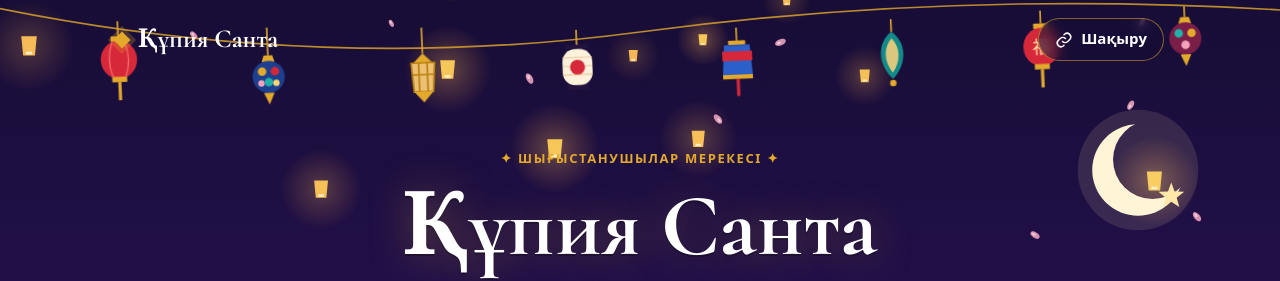
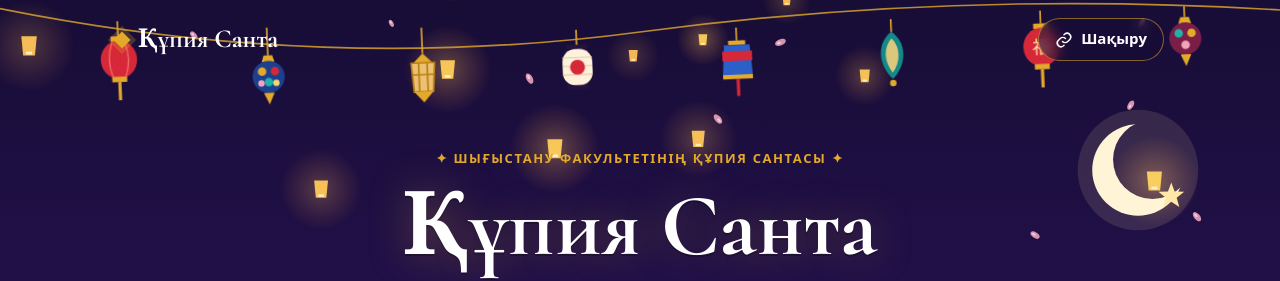
Before and after one commit to hankfm371-boop/qupiya-santa, a plain HTML site: page index.html in a window 1280 px wide. Shown: the top 281 px of the page. Drawn offline with nearby package versions, Linux system fonts and the light colour scheme; no server answers.

Commit message:
Hero eyebrow: Шығыстану факультетінің Құпия Сантасы
Co-Authored-By: Claude Opus 5.5 <noreply@anthropic.com>

```diff
--- a/index.html
+++ b/index.html
@@ -310,7 +310,7 @@ img{max-width:100%}
     </div>
   </div>
   <div class="hero-center">
-    <span class="eyebrow">✦ Шығыстанушылар мерекесі ✦</span>
+    <span class="eyebrow">✦ Шығыстану факультетінің Құпия Сантасы ✦</span>
     <div class="gname" id="heroName">Құпия Санта</div>
     <p class="hero-sub" id="heroSub">Достарыңызбен, әріптестеріңізбен немесе отбасыңызбен ойнаңыз</p>
     <div class="greets" aria-label="Құпия Санта шығыс тілдерінде">
```
